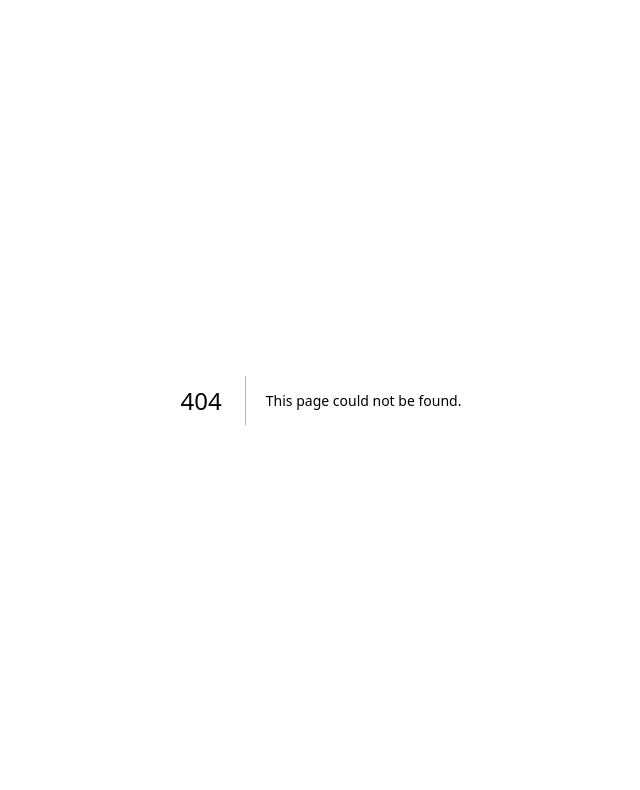
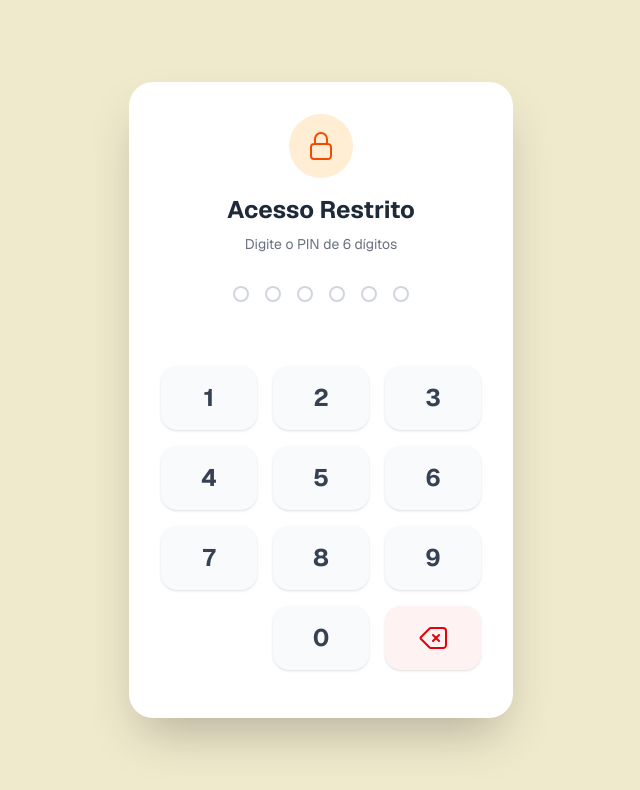
Before and after one commit to andrehsb/controle-pedidos, a Next.js app in the folder frontend/: page /login in a window 1280 px wide. Before the commit this address had no page. Shown: the top 790 px of the page, without its empty margins (319-959 px from the left). Built offline with nearby package versions, Linux system fonts and the light colour scheme.

Commit message:
feat: Implementa tela de 'login'

```diff
--- /dev/null
+++ b/frontend/app/login/page.tsx
@@ -0,0 +1,127 @@
+'use client';
+
+import { useState, useEffect } from 'react';
+import { useRouter } from 'next/navigation';
+import { BackspaceIcon, LockClosedIcon } from '@heroicons/react/24/outline';
+import Cookies from 'js-cookie';
+
+export default function LoginPage() {
+    const router = useRouter();
+
+    const [pin, setPin] = useState('');
+    const [error, setError] = useState(false);
+    const [loading, setLoading] = useState(false);
+
+    const PIN_CORRETO = '123456';
+
+    const handleNumber = (num: string) => {
+        if (pin.length < 6 && !loading) {
+            setPin(prev => prev + num);
+            setError(false);
+        }
+    };
+
+    const handleBackspace = () => {
+        if (!loading) {
+            setPin(prev => prev.slice(0, -1));
+            setError(false);
+        }
+    };
+
+    const handleLogin = async () => {
+        setLoading(true);
+        setTimeout(() => {
+            if (pin === PIN_CORRETO) {
+                Cookies.set('token_pedidos', 'acesso-garantido', { expires: 1 });
+                router.push('/');
+            } else {
+                setError(true);
+                setPin('');
+                setLoading(false);
+            }
+        }, 500);
+    };
+
+    useEffect(() => {
+        if (pin.length === 6) {
+            handleLogin();
+        }
+    }, [pin]);
+
+    useEffect(() => {
+        const handleKeyDown = (e: KeyboardEvent) => {
+            if (e.key >= '0' && e.key <= '9') {
+                handleNumber(e.key);
+            } else if (e.key === 'Backspace') {
+                handleBackspace();
+            }
+        };
+
+        window.addEventListener('keydown', handleKeyDown);
+        return () => window.removeEventListener('keydown', handleKeyDown);
+    }, [pin, loading]); // Dependências para garantir estado atualizado
+
+    return (
+        <main className="min-h-screen flex items-center justify-center bg-[#F0EACD] p-4 font-sans">
+
+            <div className="w-full max-w-sm bg-white rounded-3xl shadow-2xl overflow-hidden flex flex-col items-center p-8 animate-fade-in">
+
+                <div className="bg-orange-100 p-4 rounded-full mb-4">
+                    <LockClosedIcon className="size-8 text-orange-600" />
+                </div>
+                <h1 className="text-2xl font-bold text-gray-800 mb-2">Acesso Restrito</h1>
+                <p className="text-gray-500 mb-8 text-sm">Digite o PIN de 6 dígitos</p>
+
+                <div className={`flex gap-4 mb-8 transition-transform duration-200 ${error ? 'animate-shake' : ''}`}>
+                    {[0, 1, 2, 3, 4, 5].map((index) => (
+                        <div
+                            key={index}
+                            className={`
+                                w-4 h-4 rounded-full border-2
+                                ${index < pin.length
+                                    ? 'bg-gray-800 border-gray-800 scale-110'
+                                    : 'bg-transparent border-gray-300'
+                                }
+                                ${error ? 'bg-red-500 border-red-500' : ''} // Erro
+                                transition-all duration-200
+                            `}
+                        />
+                    ))}
+                </div>
+
+                <div className="h-6 mb-2">
+                    {error && <span className="text-red-500 text-sm font-bold">PIN Incorreto</span>}
+                </div>
+                <div className="grid grid-cols-3 gap-4 w-full mb-4">
+                    {[1, 2, 3, 4, 5, 6, 7, 8, 9].map((num) => (
+                        <button
+                            key={num}
+                            onClick={() => handleNumber(num.toString())}
+                            disabled={loading}
+                            className="h-16 rounded-2xl bg-gray-50 hover:bg-gray-100 active:bg-gray-200 text-2xl font-bold text-gray-700 transition-colors shadow-sm active:scale-95 disabled:opacity-50"
+                        >
+                            {num}
+                        </button>
+                    ))}
+                    <div className="h-16"></div>
+
+                    <button
+                        onClick={() => handleNumber('0')}
+                        disabled={loading}
+                        className="h-16 rounded-2xl bg-gray-50 hover:bg-gray-100 active:bg-gray-200 text-2xl font-bold text-gray-700 transition-colors shadow-sm active:scale-95 disabled:opacity-50"
+                    >
+                        0
+                    </button>
+
+                    <button
+                        onClick={handleBackspace}
+                        disabled={loading}
+                        className="h-16 rounded-2xl bg-red-50 hover:bg-red-100 active:bg-red-200 text-red-600 flex items-center justify-center transition-colors shadow-sm active:scale-95 disabled:opacity-50"
+                    >
+                        <BackspaceIcon className="size-8" />
+                    </button>
+                </div>
+            </div>
+        </main>
+    );
+}
--- a/frontend/app/page.tsx
+++ b/frontend/app/page.tsx
@@ -3,14 +3,30 @@ import { useState, useEffect } from "react";
 import AddPedido from "./components/AddPedido";
 import ListPedidos, { Pedido } from "./components/ListPedidos";
 import { PlusIcon } from "@heroicons/react/24/solid";
+import { useRouter } from "next/navigation";
+import Cookies from 'js-cookie';
 
 const API_URL = 'http://192.168.15.173:3001/pedidos';
 
 export default function Home() {
+  const router = useRouter();
+  const [isAuthenticated, setIsAuthenticated] = useState(false);
+  const [isLoading, setIsLoading] = useState(true);
   const [isModalOpen, setIsModalOpen] = useState(false);
 
   const [pedidos, setPedidos] = useState<Pedido[]>([]);
   const [pedidoEmEdicao, setPedidoEmEdicao] = useState<Pedido | null>(null);
+
+  useEffect(() => {
+    const token = Cookies.get('token_pedidos');
+    if (token) {
+      setIsAuthenticated(true);
+    } else {
+      router.push('/login');
+    }
+    setIsLoading(false);
+  }, [router]);
+
   const fetchPedidos = async () => {
     try {
       const res = await fetch(API_URL);
@@ -22,10 +38,12 @@ export default function Home() {
   };
 
   useEffect(() => {
-    fetchPedidos();
-    const intervalo = setInterval(fetchPedidos, 2000);
-    return () => clearInterval(intervalo);
-  }, []);
+    if (isAuthenticated) {
+      fetchPedidos();
+      const intervalo = setInterval(fetchPedidos, 2000);
+      return () => clearInterval(intervalo);
+    }
+  }, [isAuthenticated]);
 
   const handleSalvarPedido = async (nome: string, itens: { [key: string]: number }) => {
     if (pedidoEmEdicao) {
@@ -93,6 +111,14 @@ export default function Home() {
     setIsModalOpen(true);
   };
 
+
+  if (isLoading) {
+    return <div className="min-h-screen flex items-center justify-center">Carregando...</div>;
+  }
+
+  if (!isAuthenticated) {
+    return null;
+  }
 
   const listaGrelha = pedidos.filter(p => p.status === 'PREPARANDO').sort((a, b) => a.id - b.id);
   const listaProntos = pedidos.filter(p => p.status === 'PRONTO').sort((a, b) => a.id - b.id);
```
Also changed, not shown: package.json (added, +8 -0 lines), 1 other file (tests, documents, lock files or other folders).
